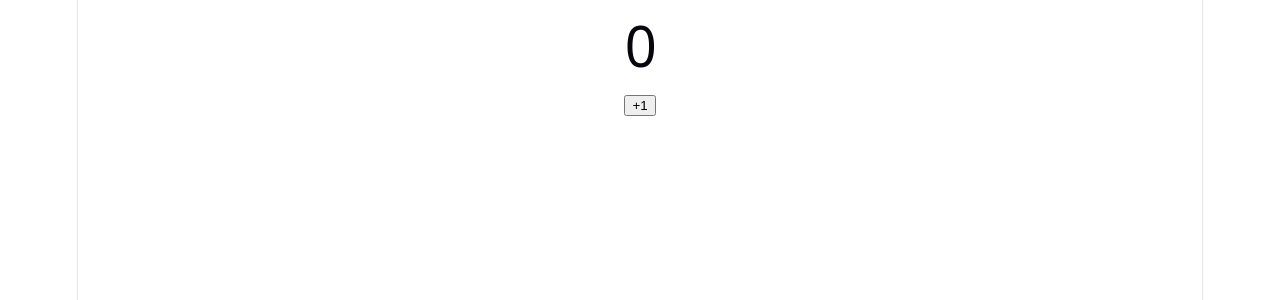
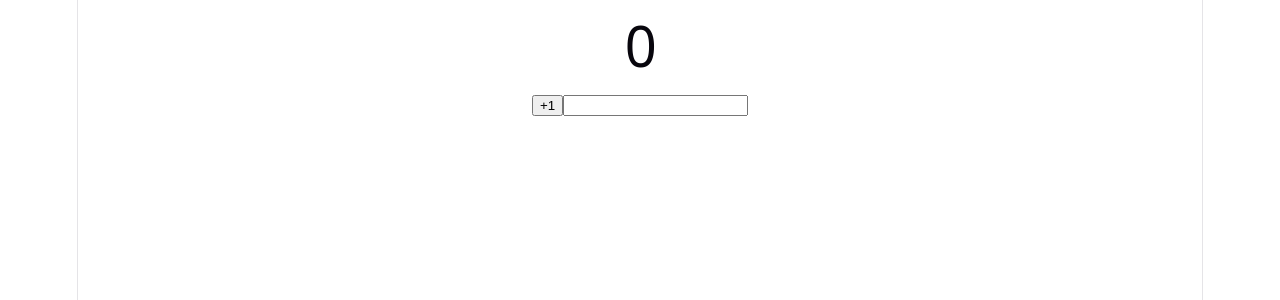
Before and after one commit to alirezadoostdar/Reac_Toplearn, a React (Vite) app in the folder Udemy-First-React-Project/DiceProject/: page / in a window 1280 px wide. Shown: the top 300 px of the page. Built offline with nearby package versions, Linux system fonts and the light colour scheme.

Commit message:
refactor cunter

```diff
--- a/Udemy-First-React-Project/DiceProject/src/Counter.jsx
+++ b/Udemy-First-React-Project/DiceProject/src/Counter.jsx
@@ -2,13 +2,22 @@ import { useState, useEffect } from "react";
 
 function Counter() {
     const [count, setCount] = useState(0)
+    const [name, setName] = useState("")
     const increment = () => {
         setCount((c) => c + 1)
     }
+
+    const handleSetName = (e) => {
+        setName(e.target.value)
+    }
+    useEffect(function myEffect() {
+        console.log("my effect runes")
+    })
     return (
         <div>
             <h1>{count}</h1>
             <button onClick={increment}>+1</button>
+            <input value={name} onChange={handleSetName} type="text" />
         </div>
     )
 }
```
